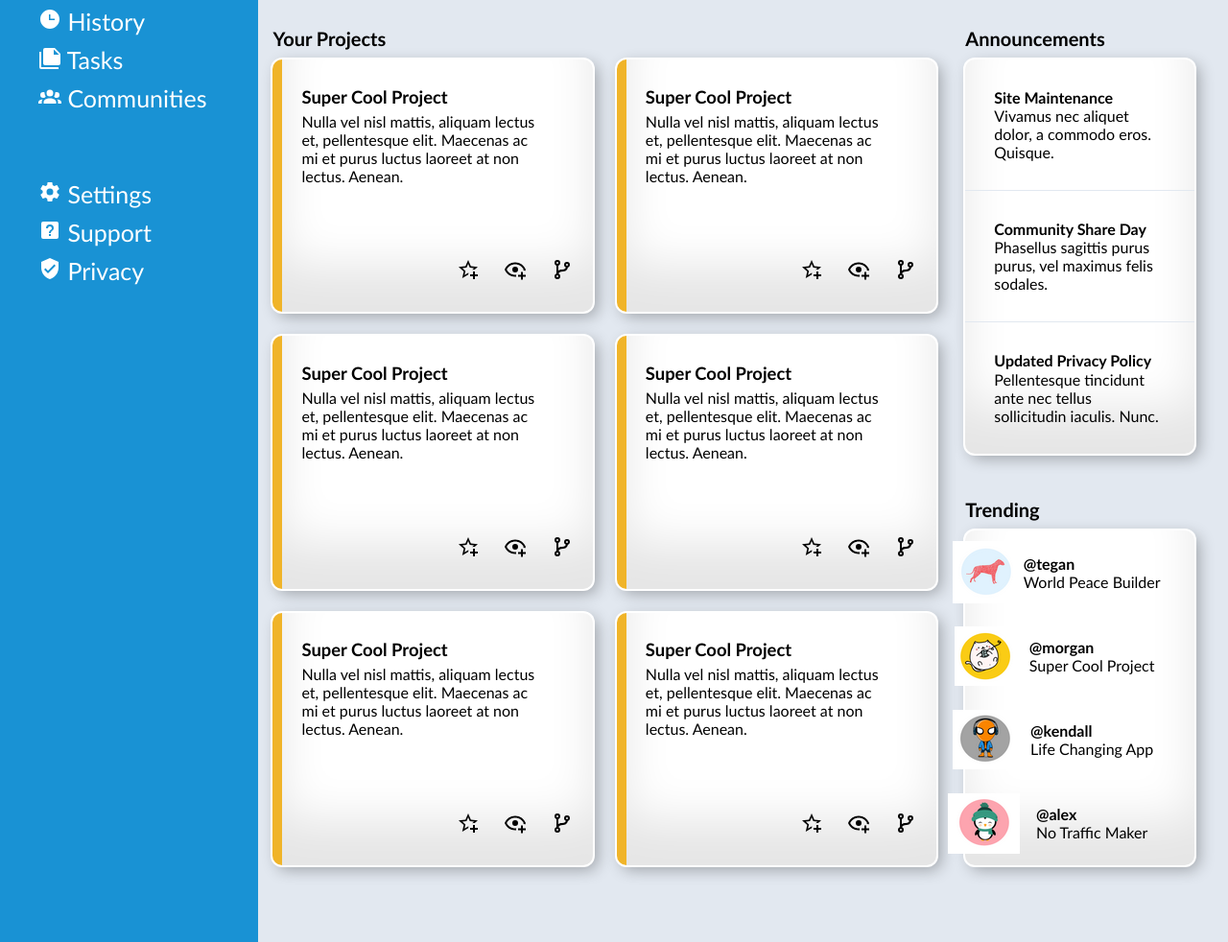
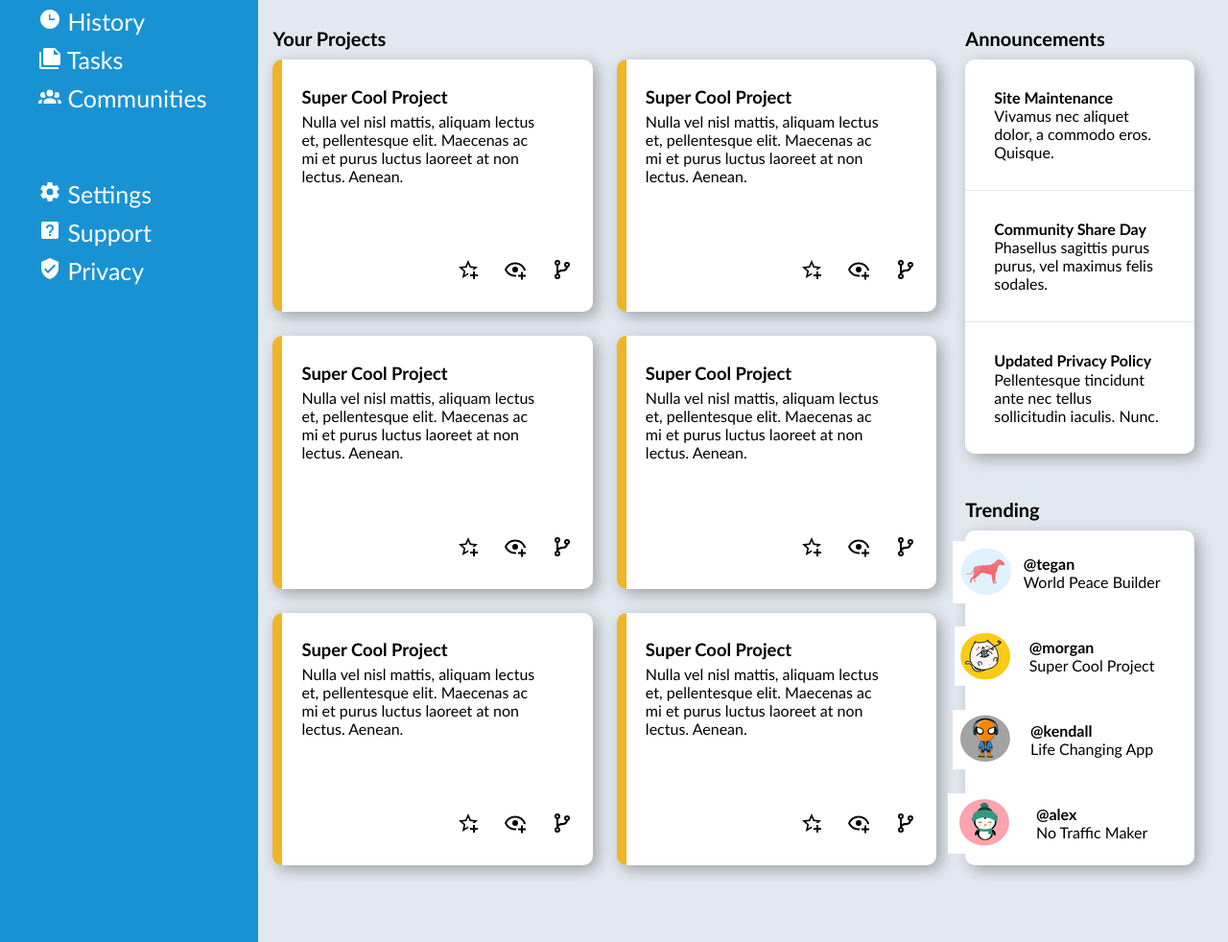
Before and after one commit to MichaelAlexanderBryant/admin-dashboard, a plain HTML site: page index.html in a window 1280 px wide. Shown: the part 218-1200 px from the top of the page at 96% size. Drawn offline with Linux system fonts and the light colour scheme.

Commit message:
Fix box shadowing issue

```diff
--- a/style.css
+++ b/style.css
@@ -206,8 +206,7 @@ h1 {
     border-radius: 10px;
     display: grid;
     grid-template-rows: 2fr 1fr;
-    box-shadow: inset 0 -3em 3em rgba(0, 0, 0, 0.1), 0 0 0 2px rgb(255, 255, 255),
-    0.3em 0.3em 1em rgba(0, 0, 0, 0.3);
+    box-shadow: 0.3em 0.3em 1em rgba(0, 0, 0, 0.3);
 }
 
 .project-text {
@@ -286,8 +285,7 @@ h1 {
     background-color: white;
     border-radius: 10px;
     align-items: stretch;
-    box-shadow: inset 0 -3em 3em rgba(0, 0, 0, 0.1), 0 0 0 2px rgb(255, 255, 255),
-    0.3em 0.3em 1em rgba(0, 0, 0, 0.3);
+    box-shadow: 0.3em 0.3em 1em rgba(0, 0, 0, 0.3);
 }
 
 .announcement {
@@ -337,8 +335,7 @@ h1 {
     border-radius: 10px;
     justify-content: center;
     align-items: center;
-    box-shadow: inset 0 -3em 3em rgba(0, 0, 0, 0.1), 0 0 0 2px rgb(255, 255, 255),
-    0.3em 0.3em 1em rgba(0, 0, 0, 0.3);
+    box-shadow: 0.3em 0.3em 1em rgba(0, 0, 0, 0.3);
 }
 
 .user {
```
